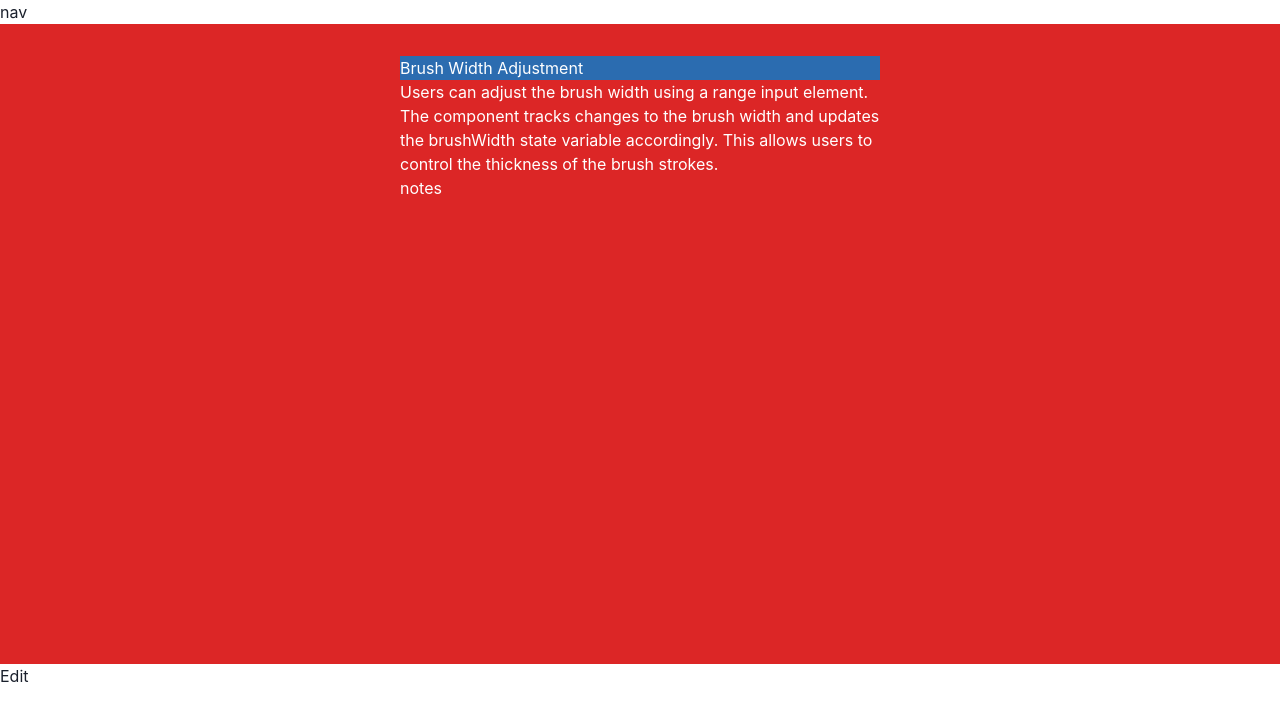
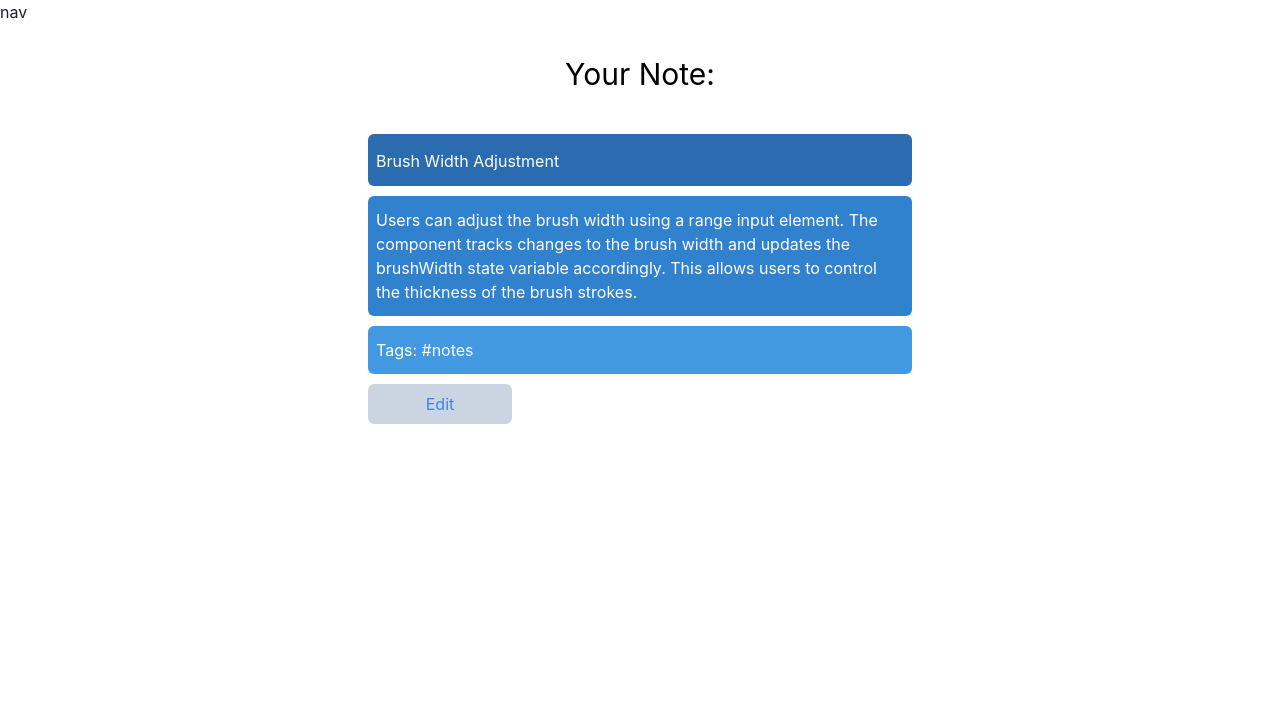
Before and after one commit to AntrikshNarang/ISSA-Hackathon, a React (Vite) app in the folder frontend/: page /notes/notes/1 in a window 1280 px wide. Shown: the top 720 px of the page. Built offline with nearby package versions, Linux system fonts and the light colour scheme.

Commit message:
Added styles to Note page

```diff
--- a/frontend/src/components/Note.jsx
+++ b/frontend/src/components/Note.jsx
@@ -3,39 +3,64 @@ import { useParams } from "react-router-dom";
 import { Container, Box } from "@chakra-ui/react";
 
 const Note = () => {
-    const {id} = useParams();
-    const [title,setTitle] = useState("Brush Width Adjustment");
-    const [tag,setTag]  = useState("notes");
-    const [content,setContent] = useState("Users can adjust the brush width using a range input element. The component tracks changes to the brush width and updates the brushWidth state variable accordingly. This allows users to control the thickness of the brush strokes.");
-    const [edit,setEdit] = useState();
-    useEffect(()=>{
+  const { id } = useParams();
+  const [title, setTitle] = useState("Brush Width Adjustment");
+  const [tag, setTag] = useState("notes");
+  const [content, setContent] = useState(
+    "Users can adjust the brush width using a range input element. The component tracks changes to the brush width and updates the brushWidth state variable accordingly. This allows users to control the thickness of the brush strokes."
+  );
+  const [edit, setEdit] = useState();
+  useEffect(() => {
     // noteCall();
-    },[]);
-    const noteCall =async ()=>{
+  }, []);
+  const noteCall = async () => {
     const res = await axios.post(`getnote/${id}`);
     console.log(res);
     setTitle(res?.data?.title);
     setContent(res?.data?.content);
     setTag(res?.data?.tag);
-    }
-    const doChanges = async()=>{
-        const res = await axios.post(`notes/updatenote/${id}`,{
-            title:title,
-            description:content,
-            tag:tag
+  };
+  const doChanges = async () => {
+    const res = await axios.post(`notes/updatenote/${id}`, {
+      title: title,
+      description: content,
+      tag: tag,
     });
-
-    }
+  };
 
   return (
     <>
-      <div className="h-[80vh] flex justify-center items-center bg-red-600">
+      <div className="h-[80vh] flex justify-center items-center">
         {!edit ? (
           <>
-            <Container h="90%" maxW="lg" color="white" >
-              <Box bg="blue.600">{title}</Box>
-              <Box>{content}</Box>
-              <Box>{tag}</Box>
+            <Container
+              h="90%"
+              maxW="xl"
+              color="white"
+              display="flex"
+              flexDirection="column"
+              gap="10px"
+            >
+              <Box className="text-center text-black text-3xl pb-8">
+                Your Note:
+              </Box>
+              <Box px={2} py={3} bg="blue.600" className="rounded-md">
+                <span className="text-xl"></span>
+                {title}
+              </Box>
+              <Box px={2} py={3} bg="blue.500" className="text-md rounded-md">
+                {content}
+              </Box>
+              <Box px={2} py={3} bg="blue.400" className="rounded-md">
+                Tags: #{tag}
+              </Box>
+              <div className="px-3 py-2 w-36 bg-slate-300 rounded-md text-center">
+                {!edit ? (
+                  <p onClick={() => setEdit(true)} className="text-md text-blue-500 cursor-pointer">Edit</p>
+                ) : (
+                  <p onClick={() => doChanges()} className="text-md text-blue-500 cursor-pointer">Save</p>
+                )}
+              </div>
             </Container>
           </>
         ) : (
@@ -55,13 +80,6 @@ const Note = () => {
           </>
         )}
       </div>
-      <div>
-        {!edit ? (
-          <p onClick={() => setEdit(true)}>Edit</p>
-        ) : (
-          <p onClick={() => doChanges()}>Save</p>
-        )}
-      </div>
     </>
   );
 };
```
Lines whose indentation alone changed are shown as unchanged.
